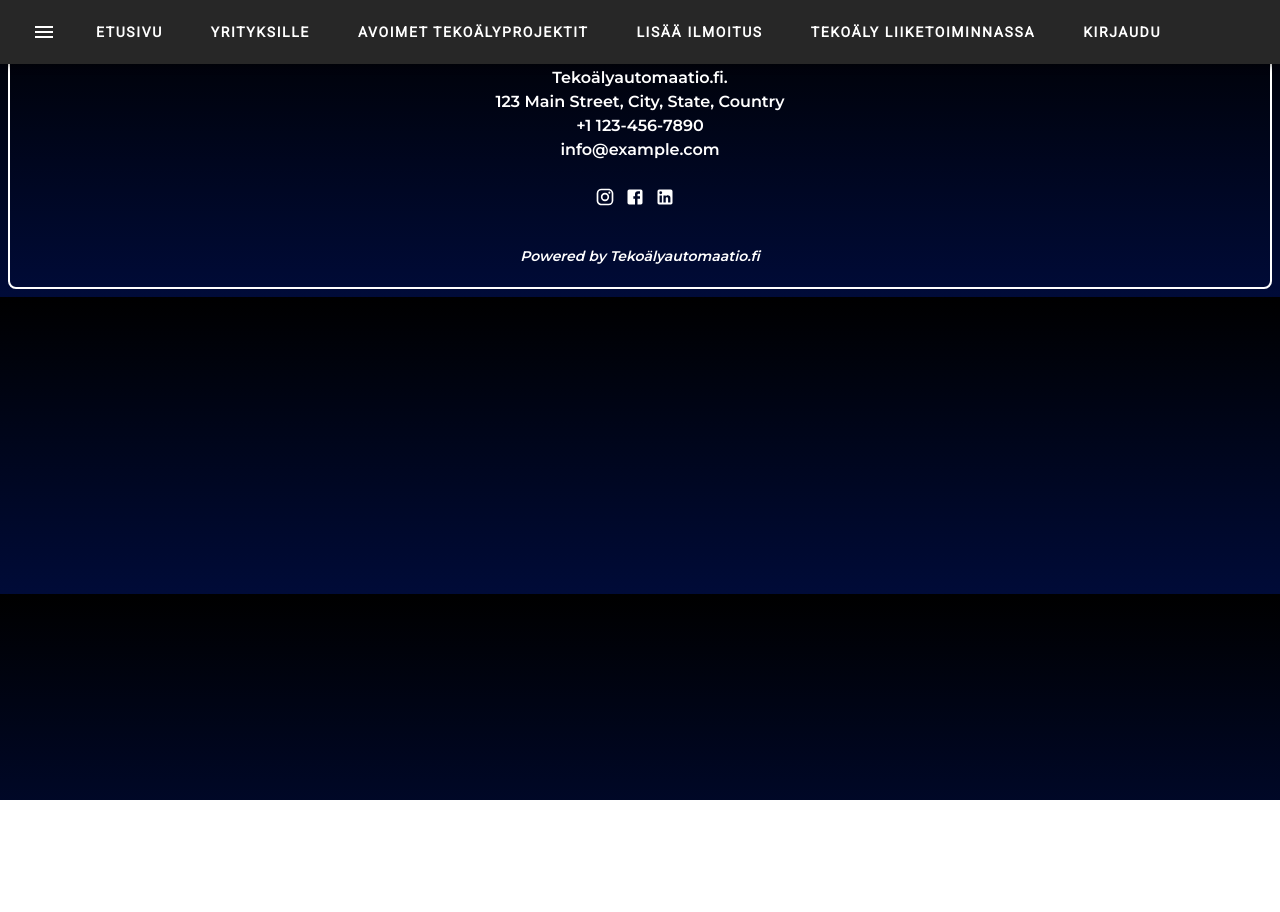
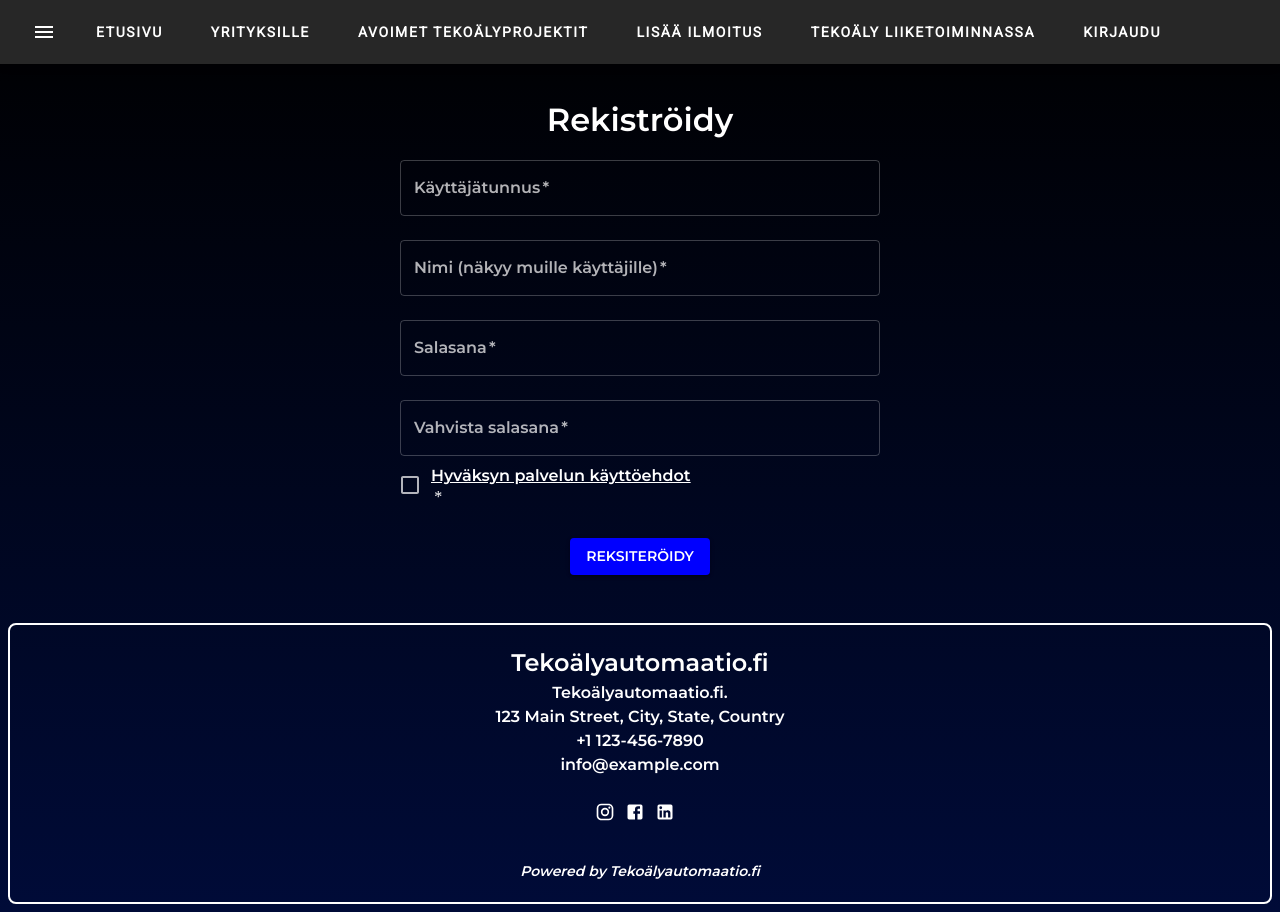
Before and after one commit to vainorantanen/tekoalyautomaatio, a React (Create React App) app in the folder frontend/: page /register in a window 1280 px wide. Before the commit the page ends 800 px from the top, so only its background shows below. Built offline with nearby package versions, Linux system fonts and the light colour scheme; no server answers.

Commit message:
tehty rekisteröitymisominaisuus

```diff
--- a/frontend/src/App.js
+++ b/frontend/src/App.js
@@ -24,6 +24,7 @@
 
 import { useNotification, useInitialization, useClearUser } from './hooks/index'
 import Notification from './components/Notification'
+import RegisterPage from './components/RegisterPage'
 
 const theme = createTheme({
   typography: {
@@ -66,6 +67,7 @@
           <Route path='/avoimetprojektit' element={<OpenProjectsFeed />} />
           <Route path='/hyodyntaminen' element={<AiInfo />} />
           <Route path='/login' element={<LoginForm />} />
+          <Route path='/register' element={<RegisterPage />} />
         </Routes>
         <Footer />
       </Box>
--- a/frontend/src/components/LoginForm.js
+++ b/frontend/src/components/LoginForm.js
@@ -1,11 +1,10 @@
 import React from 'react'
 import { Container, Box, TextField, Button, Typography } from '@mui/material'
 import { useDispatch } from 'react-redux'
-import loginService from '../services/login'
-import userService from '../services/user'
 import { loginUser } from '../reducers/user'
 import { useState } from "react";
 import { useNotification } from '../hooks'
+import { Link } from 'react-router-dom'
 
 const LoginForm = () => {
   const [username, setUsername] = useState("");
@@ -96,7 +95,9 @@
         <Typography sx={{
           fontSize: '1rem',
           textAlign: 'center',
-        }}>Eikö sinulla ole vielä käyttäjää? <Button>Reksiteröidy</Button></Typography>
+        }}>Eikö sinulla ole vielä käyttäjää? <Button component={Link}
+          to='/register'
+        >Reksiteröidy</Button></Typography>
       </Box>
     </Container>
   )
--- a/frontend/src/components/Navbar/Navbar.js
+++ b/frontend/src/components/Navbar/Navbar.js
@@ -11,7 +11,6 @@
   ListItemText,
   ListItemButton,
   styled,
-  Box,
 } from '@mui/material'
 import { Menu as MenuIcon } from '@mui/icons-material'
 import './navbar.css'
@@ -61,12 +60,15 @@
               <StyledButton color="inherit" component={Link} to="/yrityksille">
                 Yrityksille
               </StyledButton>
+
               <StyledButton color="inherit" component={Link} to="/avoimetprojektit">
                 Avoimet tekoälyprojektit
               </StyledButton>
+
               <StyledButton color="inherit" component={Link} to="/lisaailmoitus">
                 Lisää ilmoitus
               </StyledButton>
+
               <StyledButton color="inherit" component={Link} to="/hyodyntaminen">
                 Tekoäly liiketoiminnassa
               </StyledButton>
@@ -99,9 +101,15 @@
           <ListItemButton component={Link} to="/hyodyntaminen" onClick={toggleDrawer}>
             <ListItemText primary="Tekoäly liiketoiminnassa" />
           </ListItemButton>
+          {user ? (
+            <ListItemButton component={Link} onClick={logout}>
+            <ListItemText primary="Kirjaudu ulos" />
+          </ListItemButton>
+          ): (
             <ListItemButton component={Link} to="/login" onClick={toggleDrawer}>
             <ListItemText primary="Kirjaudu" />
           </ListItemButton>
+          )}
         </List>
       </Drawer>
     </ThemeProvider>
--- /dev/null
+++ b/frontend/src/components/RegisterPage.js
@@ -0,0 +1,165 @@
+import React, { useState } from 'react'
+import { TextField, Button, Typography, Box,
+  FormControlLabel,
+  Checkbox,
+  Dialog,
+  DialogTitle,
+  DialogContent,
+  DialogActions,
+
+} from '@mui/material'
+import { useNotification } from '../hooks'
+import usersService from '../services/users'
+
+const RegisterPage = () => {
+  const [username, setUsername] = useState('')
+  const [name, setName] = useState('')
+  const [password, setPassword] = useState('')
+  const [isTermsAccepted, setIsTermsAccepted] = useState(false)
+  const [openTermsDialog, setOpenTermsDialog] = useState(false)
+  const [confirmPassword, setConfirmPassword] = useState('')
+
+  const notify = useNotification()
+
+  const handleSubmit = async (event) => {
+    event.preventDefault()
+
+    if (password !== confirmPassword) {
+      // Passwords don't match, handle error here (e.g., display an error message)
+      console.log('Salasanat eivät täsmää!')
+      return
+    }
+    try {
+        await usersService.create({ username, password, name })
+        setName('')
+        setPassword('')
+        setUsername('')
+        setConfirmPassword('')
+        setIsTermsAccepted(false)
+        notify('Käyttäjä rekisteröity onnistuneesti', 'success')
+    } catch (error) {
+        notify('Rekiströinti epäonnistui', 'error')
+    }
+
+  }
+
+  const handleTermsDialogOpen = () => {
+    setOpenTermsDialog(true)
+  }
+
+  const handleTermsDialogClose = () => {
+    setOpenTermsDialog(false)
+  }
+
+  const handleCheckboxChange = (e) => {
+    setIsTermsAccepted(e.target.checked)
+  }
+
+  return (
+    <Box sx={{ marginTop: '6rem',
+      display: 'flex',
+      flexDirection: 'column',
+      alignItems: 'center',
+      justifyContent: 'center',
+      marginBottom: '3rem' }}>
+      <Typography sx={{
+        fontSize: '2rem',
+        textAlign: 'center',
+        '@media (max-width: 442px)': {
+          fontSize: '1.5rem',
+        },
+      }}>
+        Rekiströidy
+      </Typography>
+      <Box sx={{ maxWidth: '30rem', }} component="form" onSubmit={handleSubmit}>
+        <TextField
+          id="register-username"
+          label="Käyttäjätunnus"
+          required
+          fullWidth
+          value={username}
+          onChange={({ target }) => setUsername(target.value)}
+          margin="normal"
+        />
+        <TextField
+          id="name"
+          label="Nimi (näkyy muille käyttäjille)"
+          required
+          fullWidth
+          value={name}
+          onChange={({ target }) => setName(target.value)}
+          margin="normal"
+        />
+        <TextField
+          id="register-password"
+          label="Salasana"
+          type="password"
+          required
+          fullWidth
+          value={password}
+          onChange={({ target }) => setPassword(target.value)}
+          margin="normal"
+        />
+        <TextField
+          id="confirm-password"
+          label="Vahvista salasana"
+          type="password"
+          required
+          fullWidth
+          value={confirmPassword}
+          onChange={({ target }) => setConfirmPassword(target.value)}
+          margin="normal"
+        />
+        <FormControlLabel
+          control={
+            <Checkbox
+              checked={isTermsAccepted}
+              onChange={handleCheckboxChange}
+              required
+            />
+          }
+          label={
+            <Typography
+              sx={{ cursor: 'pointer', textDecoration: 'underline' }}
+              onClick={handleTermsDialogOpen}
+            >
+              Hyväksyn palvelun käyttöehdot
+            </Typography>
+          }
+          sx={{ marginBottom: '1rem' }}
+        />
+        <Box sx={{ display: 'flex', justifyContent: 'center', marginTop: '1rem' }}>
+          <Button
+            variant="contained"
+            type="submit"
+            sx={{
+              backgroundColor: 'blue',
+              color: 'white',
+              transition: 'transform 0.3s',
+              '&:hover': {
+                transform: 'scale(1.05)',
+                backgroundImage: 'linear-gradient(to bottom, #003eff, #006eff)',
+              },
+            }}
+          >
+            Reksiteröidy
+          </Button>
+        </Box>
+      </Box>
+      <Dialog open={openTermsDialog} onClose={handleTermsDialogClose}>
+        <DialogTitle>Palvelun käyttöehdot</DialogTitle>
+        <DialogContent>
+          {/* Add your terms of service content here */}
+          <Typography>
+            Lorem ipsum
+          </Typography>
+        </DialogContent>
+        <DialogActions>
+          <Button onClick={handleTermsDialogClose}>Sulje</Button>
+        </DialogActions>
+      </Dialog>
+    </Box>
+  )
+}
+
+export default RegisterPage
--- a/frontend/src/services/login.js
+++ b/frontend/src/services/login.js
@@ -2,7 +2,6 @@
 const baseUrl = '/api/login'
 
 const login = async credentials => {
-  console.log('cred', credentials)
   const response = await axios.post(baseUrl, credentials)
   return response.data
 }
```
Lines whose indentation alone changed are shown as unchanged.
